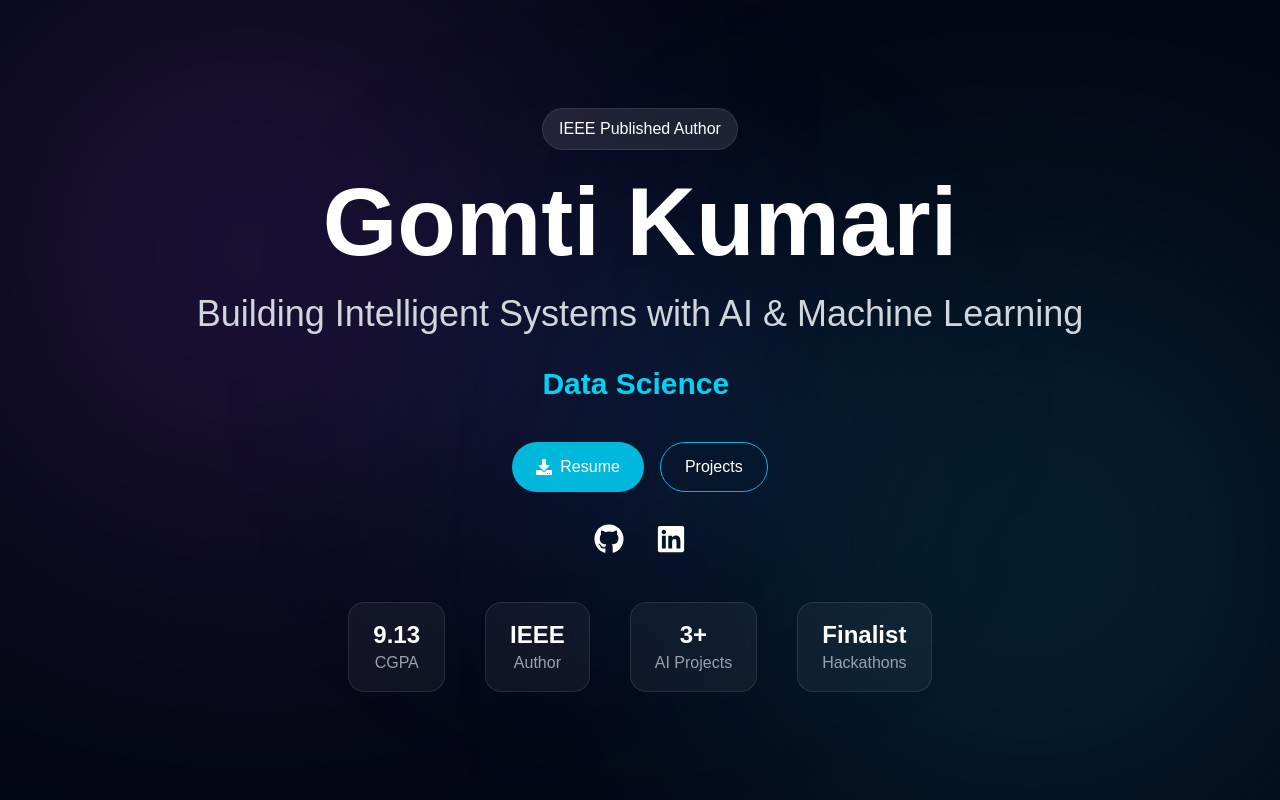
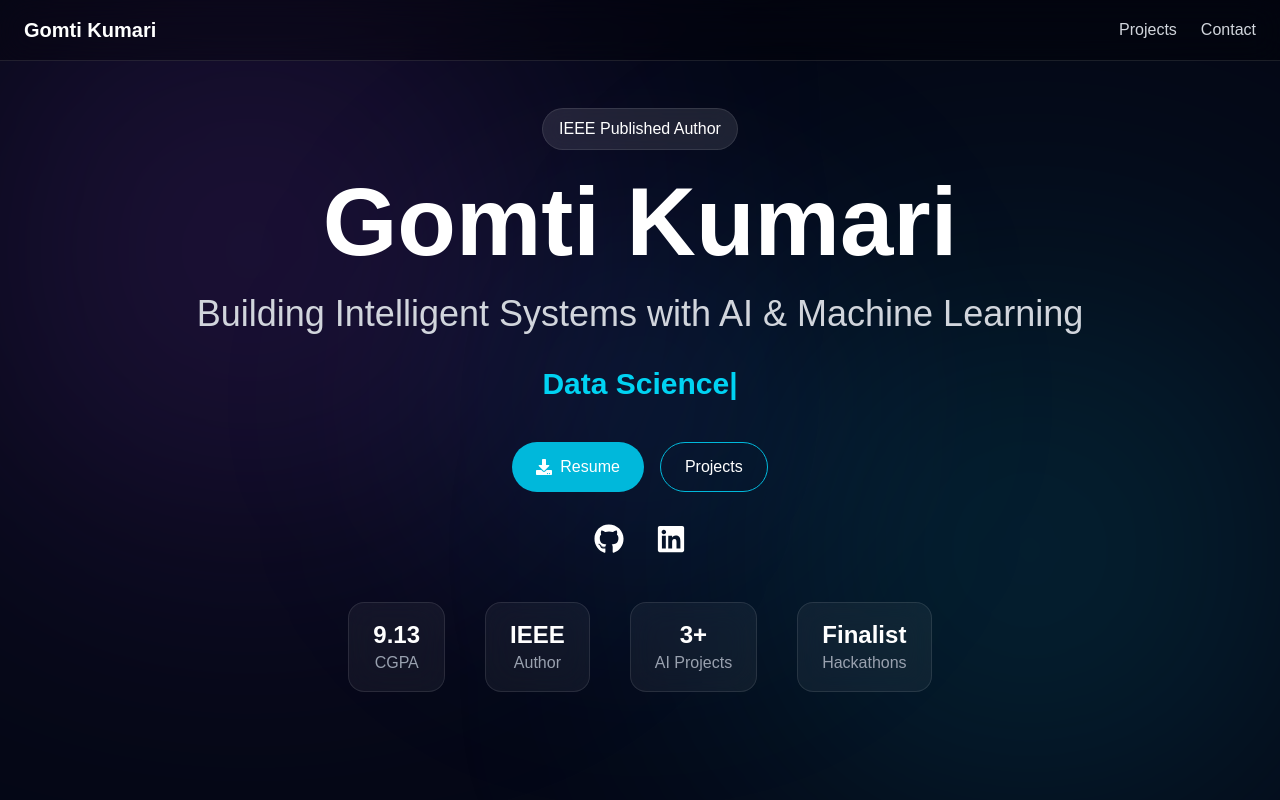
Before and after one commit to Yehmeg/gomti-portfolio, a Next.js app: page / in a window 1280 px wide. Shown: the top 800 px of the page. Built offline with nearby package versions, Linux system fonts and the light colour scheme.

Commit message:
Added achievements timeline and navbar

```diff
--- a/app/page.tsx
+++ b/app/page.tsx
@@ -1,13 +1,19 @@
+import Navbar from "@/components/Navbar/Navbar";
 import Hero from "@/components/Hero/Hero";
 import Research from "@/components/Research/Research";
 import Projects from "@/components/Projects/Projects";
+import Achievements from "@/components/Achievements/Achievements";
+import Timeline from "@/components/Timeline/Timeline";
 
 export default function Home() {
   return (
     <>
+      <Navbar />
       <Hero />
       <Research />
       <Projects />
+      <Achievements />
+      <Timeline />
     </>
   );
 }
--- a/components/Achievements/Achievements.tsx
+++ b/components/Achievements/Achievements.tsx
@@ -0,0 +1,33 @@
+import { achievements } from "@/data/achievements";
+
+export default function Achievements() {
+  return (
+    <section className="py-24 px-6 text-white">
+      <h2 className="text-5xl font-bold text-center mb-16">
+        Achievements
+      </h2>
+
+      <div className="grid md:grid-cols-3 gap-6">
+        {achievements.map((achievement, index) => (
+          <div
+            key={index}
+            className="
+            p-6
+            rounded-3xl
+            bg-white/5
+            backdrop-blur-lg
+            border
+            border-white/10
+            hover:scale-105
+            transition
+            "
+          >
+            <h3 className="text-xl font-semibold">
+              {achievement}
+            </h3>
+          </div>
+        ))}
+      </div>
+    </section>
+  );
+}
--- a/components/Navbar/Navbar.tsx
+++ b/components/Navbar/Navbar.tsx
@@ -1,67 +1,37 @@
-import { projects } from "@/data/projects";
-
-export default function Projects() {
+export default function Navbar() {
   return (
-    <section
-      id="projects"
-      className="py-32 px-6 text-white"
+    <nav
+      className="
+      fixed
+      top-0
+      w-full
+      z-50
+      backdrop-blur-lg
+      bg-black/30
+      border-b
+      border-white/10
+      "
     >
-      <h2 className="text-5xl font-bold text-center">
-        Featured Projects
-      </h2>
-
       <div
         className="
-        grid
-        md:grid-cols-3
-        gap-8
-        mt-16
+        max-w-7xl
+        mx-auto
+        px-6
+        py-4
+        flex
+        justify-between
+        items-center
         "
       >
-        {projects.map((project) => (
-          <div
-            key={project.title}
-            className="
-            p-6
-            rounded-3xl
-            bg-white/5
-            backdrop-blur-lg
-            border
-            border-white/10
-            "
-          >
-            <h3 className="text-2xl font-bold">
-              {project.title}
-            </h3>
+        <h1 className="font-bold text-xl text-white">
+          Gomti Kumari
+        </h1>
 
-            <p className="mt-4 text-gray-400">
-              {project.description}
-            </p>
-
-            <p className="mt-4 text-cyan-400">
-              {project.metric}
-            </p>
-
-            <div className="flex flex-wrap gap-2 mt-4">
-              {project.tech.map((tech) => (
-                <span
-                  key={tech}
-                  className="
-                  px-3
-                  py-1
-                  rounded-full
-                  bg-cyan-500/10
-                  text-cyan-300
-                  text-sm
-                  "
-                >
-                  {tech}
-                </span>
-              ))}
-            </div>
-          </div>
-        ))}
+        <div className="flex gap-6 text-gray-300">
+          <a href="#projects">Projects</a>
+          <a href="#contact">Contact</a>
+        </div>
       </div>
-    </section>
+    </nav>
   );
 }
--- a/components/Timeline/Timeline.tsx
+++ b/components/Timeline/Timeline.tsx
@@ -0,0 +1,37 @@
+import { timeline } from "@/data/timeline";
+
+export default function Timeline() {
+  return (
+    <section className="py-24 px-6 text-white">
+      <h2 className="text-5xl font-bold text-center mb-16">
+        Journey
+      </h2>
+
+      <div className="max-w-4xl mx-auto">
+        {timeline.map((item, index) => (
+          <div
+            key={index}
+            className="
+            border-l-2
+            border-cyan-500
+            pl-8
+            mb-10
+            "
+          >
+            <p className="text-cyan-400 font-bold">
+              {item.year}
+            </p>
+
+            <h3 className="text-2xl font-semibold">
+              {item.title}
+            </h3>
+
+            <p className="text-gray-400">
+              {item.description}
+            </p>
+          </div>
+        ))}
+      </div>
+    </section>
+  );
+}
```
